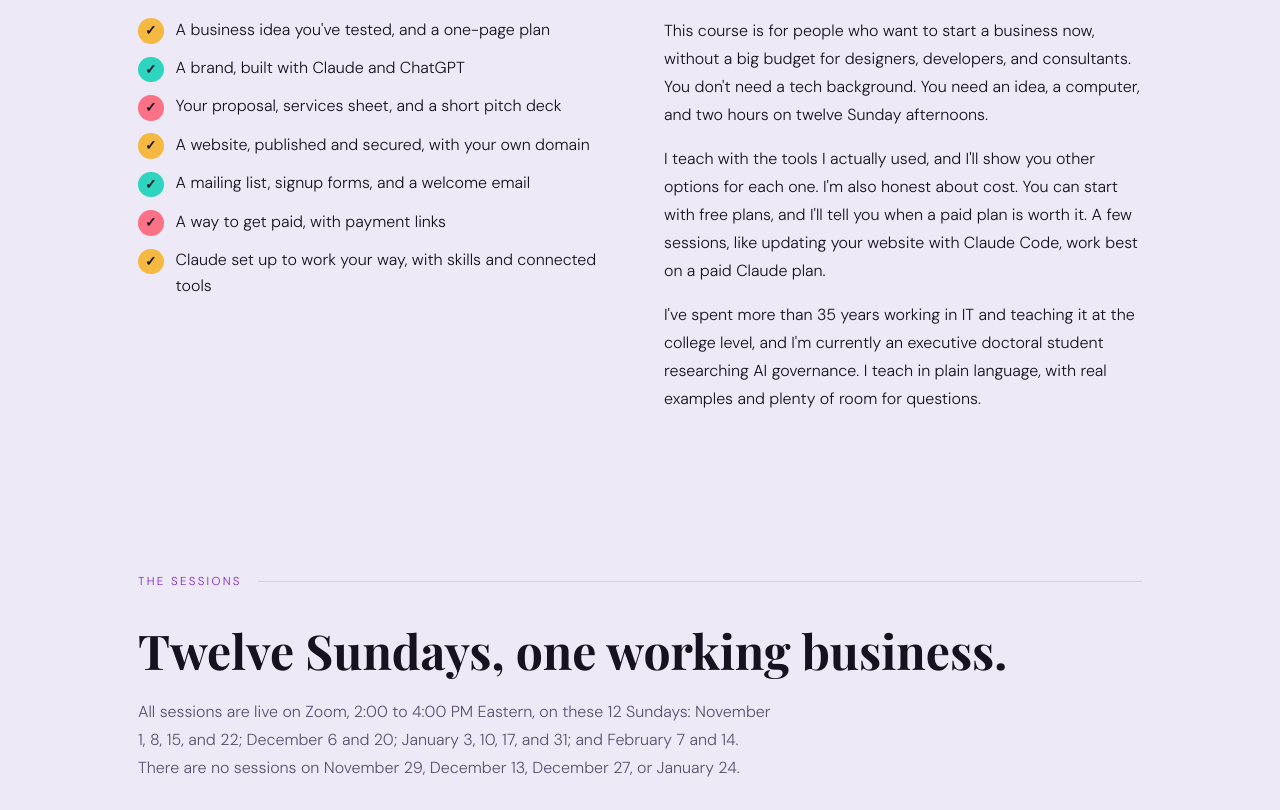
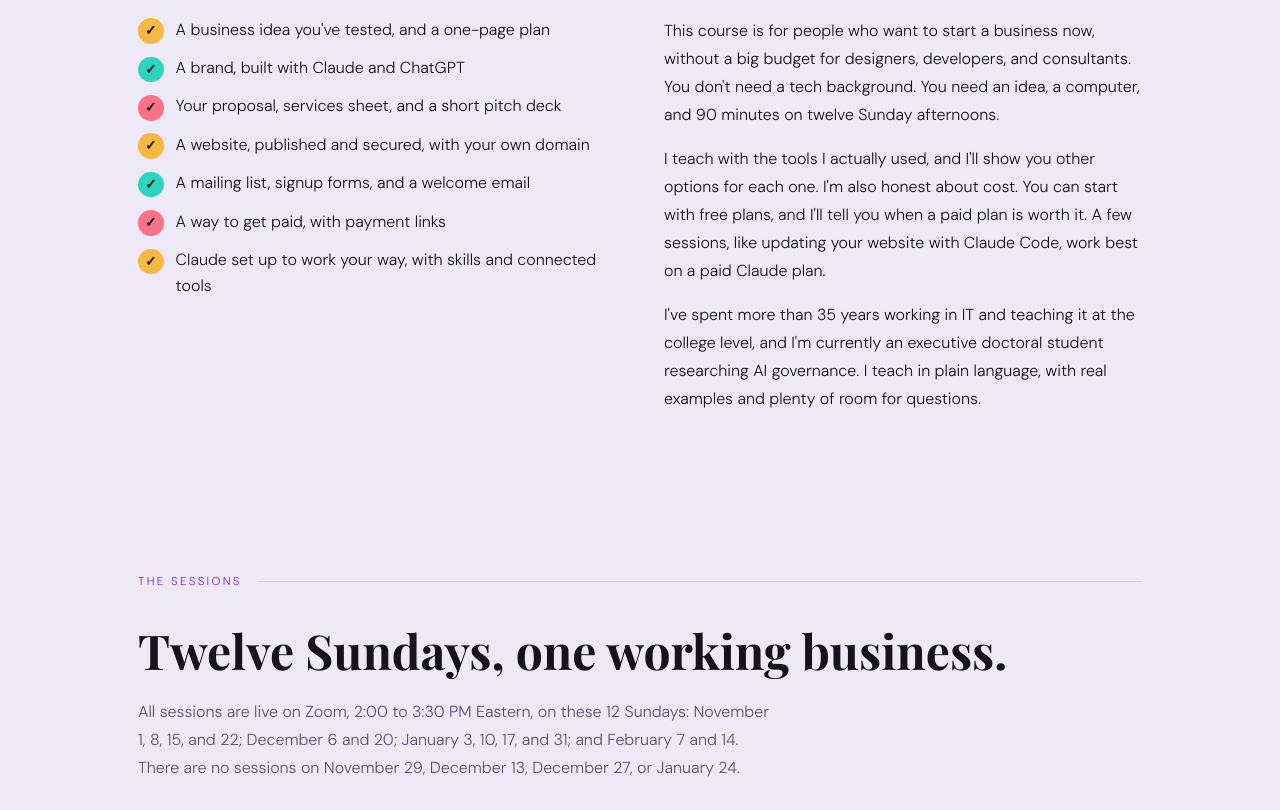
Before and after one commit to dcoreyrasm/dcoreyrasm.github.io, a Jekyll site: the page built from start-your-business.html, in a window 1280 px wide and 1400 px high, scrolled down 719 px. Shown: the part 240-1050 px from the top of the window. Built offline with Jekyll 4.4.1, drawn with Linux system fonts in a browser that asks for light colours; some web fonts are replaced; some of the changed text lies outside the part shown.

Commit message:
Course page: sessions are 90 minutes, 2:00 to 3:30 PM Eastern
Co-Authored-By: Claude Opus 5.5 <noreply@anthropic.com>
Claude-Session: https://claude.ai/code/session_01ArMUzAnRiECBMRrfphTcp3

```diff
--- a/start-your-business.html
+++ b/start-your-business.html
@@ -5,18 +5,18 @@
 <head>
   <meta charset="UTF-8" />
   <meta name="viewport" content="width=device-width, initial-scale=1.0" />
-  <meta name="description" content="Start Your Business in 12 Sessions Using AI: a live Zoom course with Darice Corey for people starting a business on a small budget. 12 Sundays, 2:00 to 4:00 PM Eastern, November 1, 2026 to February 14, 2027." />
+  <meta name="description" content="Start Your Business in 12 Sessions Using AI: a live Zoom course with Darice Corey for people starting a business on a small budget. 12 Sundays, 2:00 to 3:30 PM Eastern, November 1, 2026 to February 14, 2027." />
   <title>Start Your Business in 12 Sessions Using AI | Darice Corey, LLC</title>
   <meta name="robots" content="index, follow" />
   <link rel="canonical" href="https://www.daricecorey.com/start-your-business.html" />
   <meta property="og:type" content="website" />
   <meta property="og:title" content="Start Your Business in 12 Sessions Using AI | Darice Corey, LLC" />
-  <meta property="og:description" content="Start Your Business in 12 Sessions Using AI: a live Zoom course with Darice Corey for people starting a business on a small budget. 12 Sundays, 2:00 to 4:00 PM Eastern, November 1, 2026 to February 14, 2027." />
+  <meta property="og:description" content="Start Your Business in 12 Sessions Using AI: a live Zoom course with Darice Corey for people starting a business on a small budget. 12 Sundays, 2:00 to 3:30 PM Eastern, November 1, 2026 to February 14, 2027." />
   <meta property="og:url" content="https://www.daricecorey.com/start-your-business.html" />
   <meta property="og:image" content="https://www.daricecorey.com/darice.jpg" />
   <meta name="twitter:card" content="summary_large_image" />
   <meta name="twitter:title" content="Start Your Business in 12 Sessions Using AI | Darice Corey, LLC" />
-  <meta name="twitter:description" content="Start Your Business in 12 Sessions Using AI: a live Zoom course with Darice Corey for people starting a business on a small budget. 12 Sundays, 2:00 to 4:00 PM Eastern, November 1, 2026 to February 14, 2027." />
+  <meta name="twitter:description" content="Start Your Business in 12 Sessions Using AI: a live Zoom course with Darice Corey for people starting a business on a small budget. 12 Sundays, 2:00 to 3:30 PM Eastern, November 1, 2026 to February 14, 2027." />
   <meta name="twitter:image" content="https://www.daricecorey.com/darice.jpg" />
   <script>window.__daOptOut=(function(){try{return localStorage.getItem('da-analytics-optout')==='1'}catch(e){return false}})();if(window.__daOptOut){window['ga-disable-G-725R412XD7']=true;}</script>
   <script async src="https://www.googletagmanager.com/gtag/js?id=G-725R412XD7"></script>
@@ -57,7 +57,7 @@
       <div class="container">
         <p class="section-label" style="color:var(--coral);">Live Course on Zoom</p>
         <h1 class="section-heading" style="color:#fff;">Start Your Business in 12 Sessions Using AI</h1>
-        <p style="font-size:1.1rem;color:#fff;font-weight:500;margin-bottom:.4rem;">12 Sundays, 2:00 to 4:00 PM Eastern, live on Zoom</p>
+        <p style="font-size:1.1rem;color:#fff;font-weight:500;margin-bottom:.4rem;">12 Sundays, 2:00 to 3:30 PM Eastern, live on Zoom</p>
         <p style="font-size:1rem;color:rgba(255,255,255,.85);margin-bottom:1rem;line-height:1.6;">November 1, 8, 15, and 22 · December 6 and 20 · January 3, 10, 17, and 31 · February 7 and 14</p>
         <ul class="sb-pills" aria-label="Course at a glance"><li class="sb-pill sb-gold">12 live sessions</li><li class="sb-pill sb-teal">Free tools first</li><li class="sb-pill sb-coral">Starts November 1</li></ul>
         <p style="font-size:1rem;color:rgba(255,255,255,.8);max-width:620px;line-height:1.75;margin-bottom:2.5rem;">I started Darice Corey, LLC this fall and used AI to do a lot of the heavy lifting: my brand, my documents, my website, my mailing list, and a way to get paid. In this course, I'll show you how to do the same for your business, step by step, starting with free tools. Every session ends with something real you built.</p>
@@ -86,7 +86,7 @@
         <div>
           <p class="section-label">Who It's For</p>
           <h2 class="section-heading">People starting on a small budget.</h2>
-          <p style="line-height:1.75;margin-bottom:1rem;">This course is for people who want to start a business now, without a big budget for designers, developers, and consultants. You don't need a tech background. You need an idea, a computer, and two hours on twelve Sunday afternoons.</p>
+          <p style="line-height:1.75;margin-bottom:1rem;">This course is for people who want to start a business now, without a big budget for designers, developers, and consultants. You don't need a tech background. You need an idea, a computer, and 90 minutes on twelve Sunday afternoons.</p>
           <p style="line-height:1.75;margin-bottom:1rem;">I teach with the tools I actually used, and I'll show you other options for each one. I'm also honest about cost. You can start with free plans, and I'll tell you when a paid plan is worth it. A few sessions, like updating your website with Claude Code, work best on a paid Claude plan.</p>
           <p style="line-height:1.75;">I've spent more than 35 years working in IT and teaching it at the college level, and I'm currently an executive doctoral student researching AI governance. I teach in plain language, with real examples and plenty of room for questions.</p>
         </div>
@@ -97,7 +97,7 @@
       <div class="container">
         <p class="section-label">The Sessions</p>
         <h2 class="section-heading" id="sessions-heading">Twelve Sundays, one working business.</h2>
-        <p class="section-sub">All sessions are live on Zoom, 2:00 to 4:00 PM Eastern, on these 12 Sundays: November 1, 8, 15, and 22; December 6 and 20; January 3, 10, 17, and 31; and February 7 and 14. There are no sessions on November 29, December 13, December 27, or January 24.</p>
+        <p class="section-sub">All sessions are live on Zoom, 2:00 to 3:30 PM Eastern, on these 12 Sundays: November 1, 8, 15, and 22; December 6 and 20; January 3, 10, 17, and 31; and February 7 and 14. There are no sessions on November 29, December 13, December 27, or January 24.</p>
         <ul class="sb-legend" aria-label="Course phases"><li class="sb-pill sb-gold">Sessions 1 to 4: Plan and set up</li><li class="sb-pill sb-teal">Sessions 5 to 8: Build</li><li class="sb-pill sb-coral">Sessions 9 to 12: Grow</li></ul>
         <div class="services-grid">
           <div class="service-card sb-session sb-gold"><div class="sb-session-head"><span class="sb-num" aria-hidden="true">1</span><h3>Your business idea</h3></div><p style="margin:.25rem 0 .5rem;font-weight:500;">November 1</p><p>Shape your idea, test it, and write a one-page plan.</p><span class="sb-phase">Plan and set up</span></div>
```
